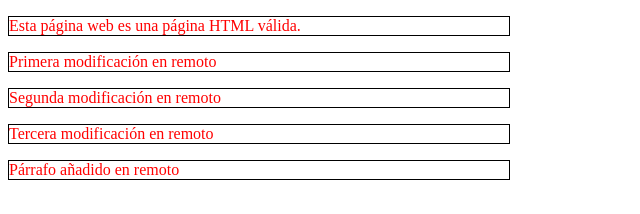
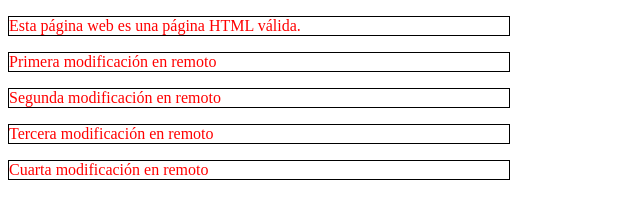
Before and after one commit to usuario1507/Practicas, a plain HTML site: page index.html in a window 1280 px wide. Shown: the full height of the page, 0-640 px from the left. Drawn offline with Linux system fonts and the light colour scheme.

Commit message:
Modificación index.html

```diff
--- a/index.html
+++ b/index.html
@@ -12,6 +12,6 @@
   <p>Primera modificación en remoto</p>
   <p>Segunda modificación en remoto</p>
   <p>Tercera modificación en remoto</p>
-  <p>Párrafo añadido en remoto</p>
+  <p>Cuarta modificación en remoto</p>
 </body>
 </html>
```
